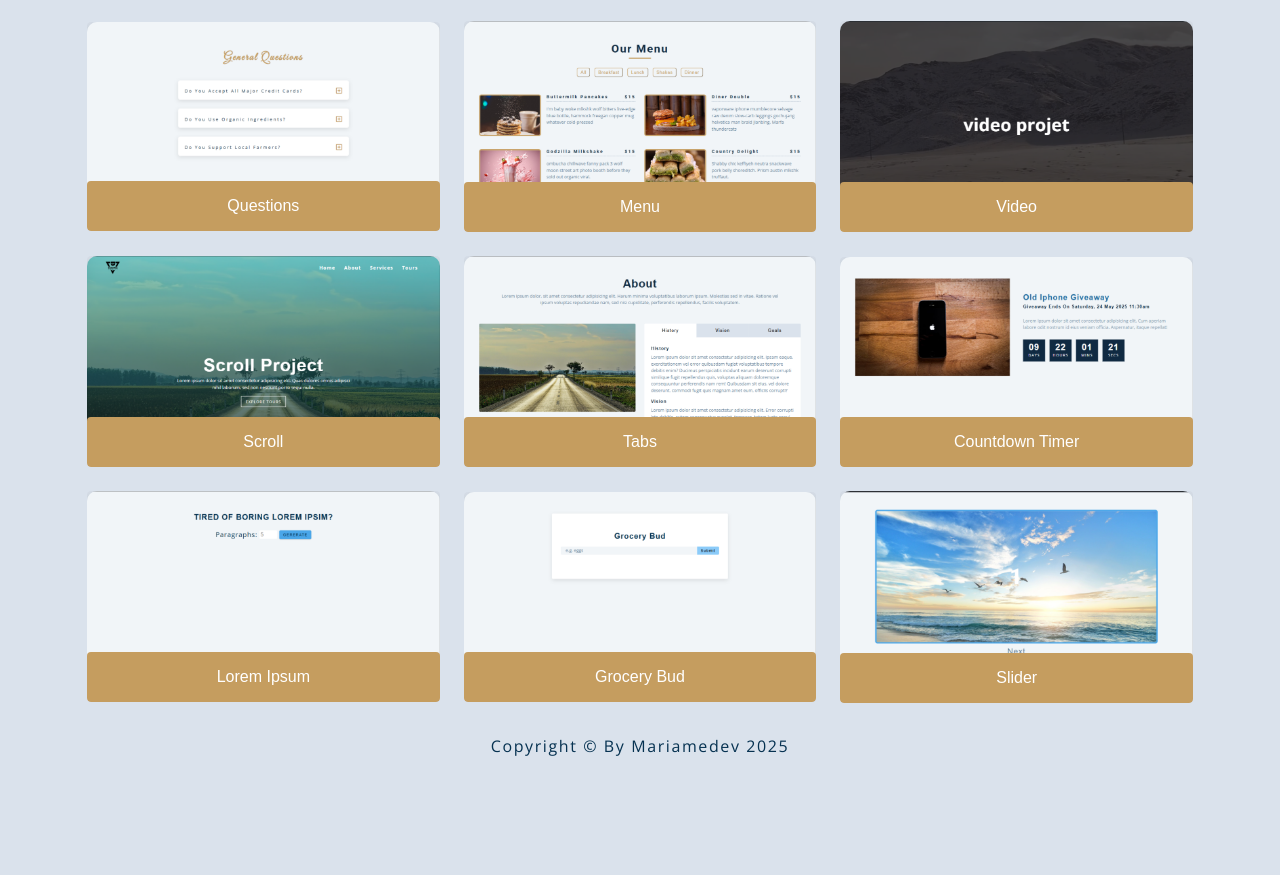
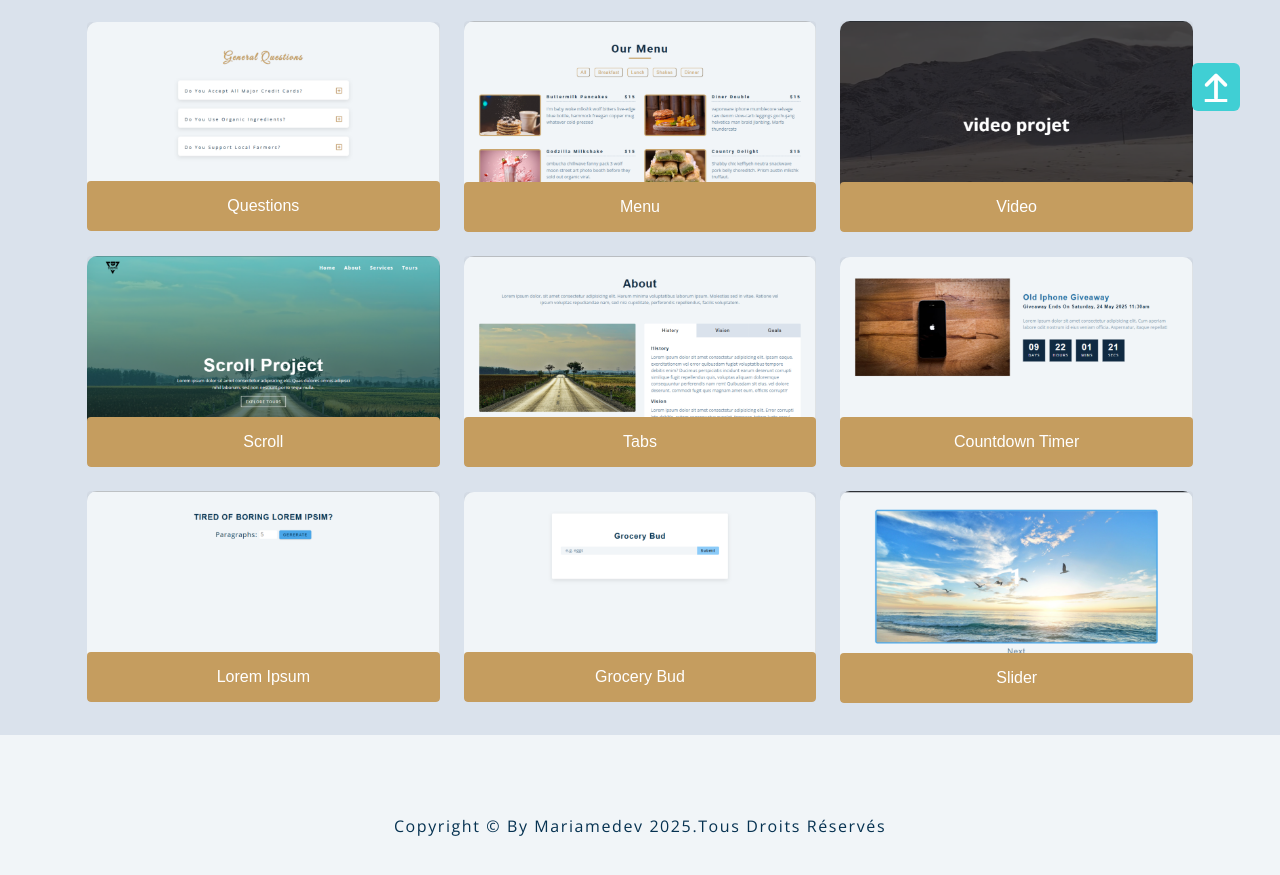
Before and after one commit to swaraydev/all-projects-15projectsvanillajavascript, a plain HTML site: page 15ProjectJavaScript/index.html in a window 1280 px wide. Shown: the part 649-1524 px from the top of the page. Before the commit the page ends 1406 px from the top, so only its background shows below. Drawn offline with nearby package versions, Linux system fonts and the light colour scheme.

Commit message:
modified app.js index.html styles.css

```diff
--- a/15ProjectJavaScript/index.html
+++ b/15ProjectJavaScript/index.html
@@ -5,6 +5,13 @@
     <meta name="viewport" content="width=device-width, initial-scale=1.0" />
     <title>Vanilla JavaScript Projects</title>
     <link rel="stylesheet" href="styles.css" />
+    <link
+      rel="stylesheet"
+      href="https://cdnjs.cloudflare.com/ajax/libs/font-awesome/6.7.2/css/all.min.css"
+      integrity="sha512-Evv84Mr4kqVGRNSgIGL/F/aIDqQb7xQ2vcrdIwxfjThSH8CSR7PBEakCr51Ck+w+/U6swU2Im1vVX0SVk9ABhg=="
+      crossorigin="anonymous"
+      referrerpolicy="no-referrer"
+    />
   </head>
   <body>
     <header>
@@ -167,12 +174,13 @@
       </section>
     </main>
     <footer class="section-footer">
-      <p>copyright &copy; by mariamedev
-        <span id="date">.tous droits réservés</span>
+      <p>
+        copyright &copy; by mariamedev <span id="date"></span>.tous droits
+        réservés
       </p>
     </footer>
     <a href="#" class="scroll-link top-link">
-      <i class="fa-solid fa-arrow-up"></i>
+      <i class="fas fa-arrow-up"></i>
     </a>
     <script src="app.js"></script>
   </body>
--- a/15ProjectJavaScript/styles.css
+++ b/15ProjectJavaScript/styles.css
@@ -47,6 +47,7 @@ Variables
   --color-red-light: hsl(360, 71%, 66%);
   --color-green-dark: hsl(125, 67%, 44%);
   --color-green-light: hsl(125, 71%, 66%);
+  --color-secondary: hsla(182, 63%, 54%);
   --color-gold: #c59d5f;
   --color-black: #222;
   --ff-primary: "Roboto", sans-serif;
@@ -172,7 +173,7 @@ h2 {
   opacity: 1;
 }
 
-ooter {
+footer {
   background: var(--color-grey-10);
   padding: 5rem 1rem;
 }
@@ -184,6 +185,36 @@ footer p {
   letter-spacing: var(--spacing);
   margin-bottom: 0;
 }
+
+.top-link {
+  font-size: 1.25rem;
+  position: fixed;
+  bottom: 3rem;
+  right: 3rem;
+  background: var(--color-secondary);
+  width: 2rem;
+  height: 2rem;
+  display: grid;
+  place-items: center;
+  border-radius: var(--radius);
+  color: var(--color-white);
+  animation: bounce 2s ease-in-out infinite;
+  /* visibility: hidden;
+  z-index: -100; */
+}
+
+@keyframes bounce {
+  0% {
+    transform: scale(1);
+  }
+  50% {
+    transform: scale(1.5);
+  }
+  100% {
+    transform: scale(1);
+  }
+}
+
 @media screen and (min-width: 800px) {
   h1 {
     font-size: 4rem;
```
Also changed, not shown: 15ProjectJavaScript/app.js (+13 -0 lines).
